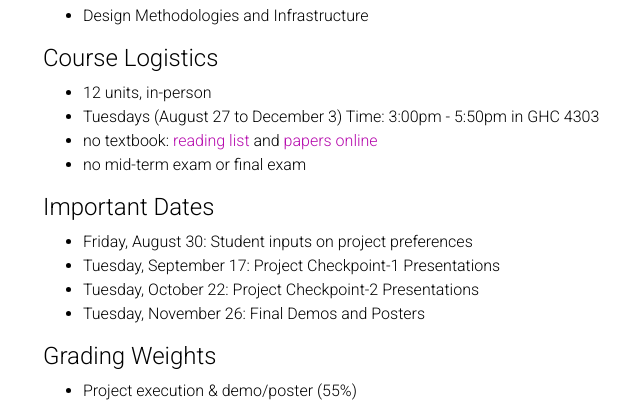
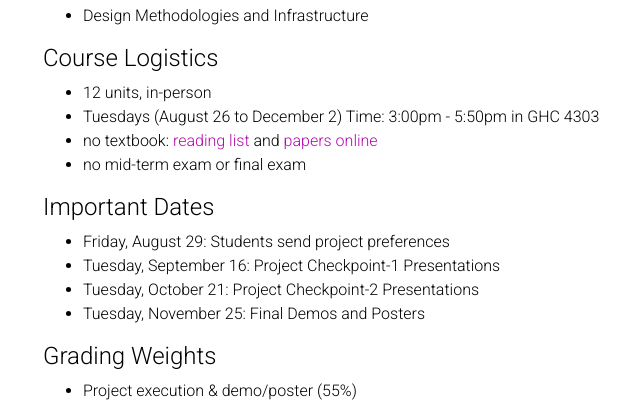
Before and after one commit to therealsatya/15821web, a Jekyll site: the page built from _pages/about.md, in a window 1280 px wide and 900 px high, scrolled down 1179 px. Shown: the part 153-558 px from the top of the window, without its empty margins (212-852 px from the left). Built offline with Jekyll 4.4.1, drawn with Linux system fonts in a browser that asks for light colours; nearby versions of some CDN libraries; a style sheet for code colours, icons or effects is not loaded; some of the changed text lies outside the part shown.

```diff
--- a/_pages/about.md
+++ b/_pages/about.md
@@ -73,16 +73,16 @@ academic research.
 
 #### Course Logistics
 * 12 units, in-person
-* Tuesdays (August 27  to December 3)   Time: 3:00pm - 5:50pm  in GHC 4303
+* Tuesdays (August 26  to December 2)   Time: 3:00pm - 5:50pm  in GHC 4303
 * no textbook: [reading list](assets/READINGS/reading-list-2024.pdf) and [papers online](assets/READINGS/PAPERS)
 * no mid-term exam or final exam
 
 #### Important Dates
 
-* Friday, August 30:  Student inputs on project preferences
-* Tuesday, September 17: Project Checkpoint-1 Presentations
-* Tuesday, October 22: Project Checkpoint-2 Presentations
-* Tuesday, November 26: Final Demos and Posters
+* Friday, August 29:  Students send project preferences
+* Tuesday, September 16: Project Checkpoint-1 Presentations
+* Tuesday, October 21: Project Checkpoint-2 Presentations
+* Tuesday, November 25: Final Demos and Posters
 
 #### Grading Weights
 * Project execution & demo/poster (55%)
```
Also changed, not shown: other parts of _pages/about.md (+2 -2 lines).
